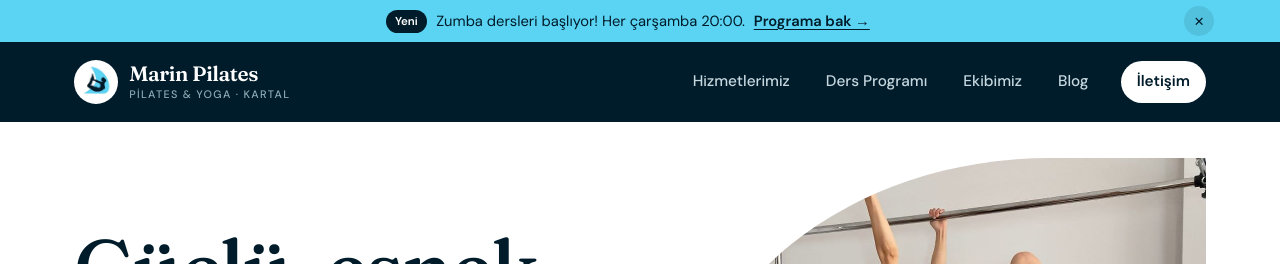
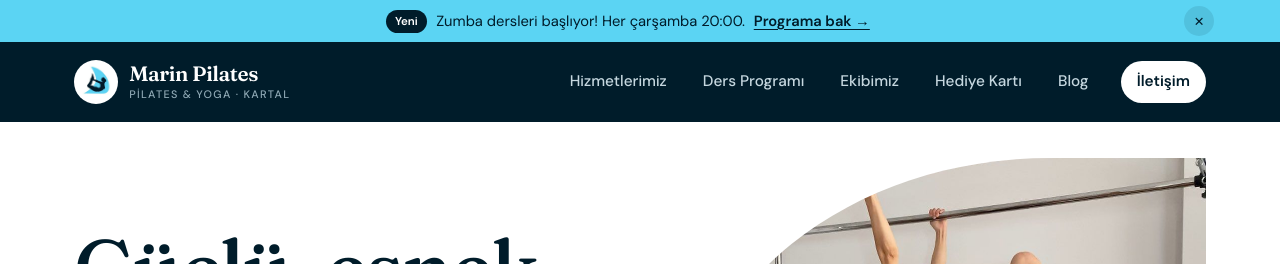
Before and after one commit to irembasoglu/pilates, a Jekyll site: the page built from index.html, in a window 1280 px wide. Shown: the top 264 px of the page. Built offline with Jekyll 4.4.1, drawn with Linux system fonts in a browser that asks for light colours.

Commit message:
Hediye Kartı sayfası üst menüye eklendi
Co-Authored-By: Claude Opus 5.5 <noreply@anthropic.com>
Claude-Session: https://claude.ai/code/session_01V8pagf3RSBv4mF8qP7Bptg

```diff
--- a/_layouts/default.html
+++ b/_layouts/default.html
@@ -35,7 +35,7 @@
       </a>
       <button class="menu-btn" aria-label="Menüyü aç" onclick="document.body.classList.toggle('menu-open')"><span></span></button>
       <nav class="menu">
-        {% assign menu = "hizmetlerimiz|Hizmetlerimiz,program|Ders Programı,ekibimiz|Ekibimiz,blog|Blog" | split: "," %}
+        {% assign menu = "hizmetlerimiz|Hizmetlerimiz,program|Ders Programı,ekibimiz|Ekibimiz,hediye|Hediye Kartı,blog|Blog" | split: "," %}
         {% for m in menu %}{% assign p = m | split: "|" %}
         <a href="{{ p[0] }}.html"{% if page.menu == p[0] %} class="active" aria-current="page"{% endif %}>{{ p[1] }}</a>
         {% endfor %}
```
